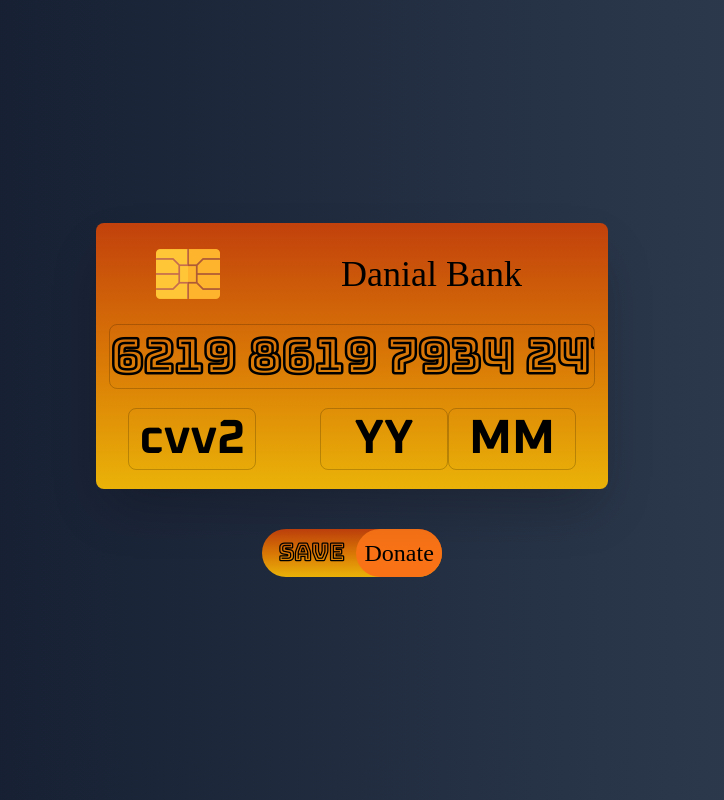
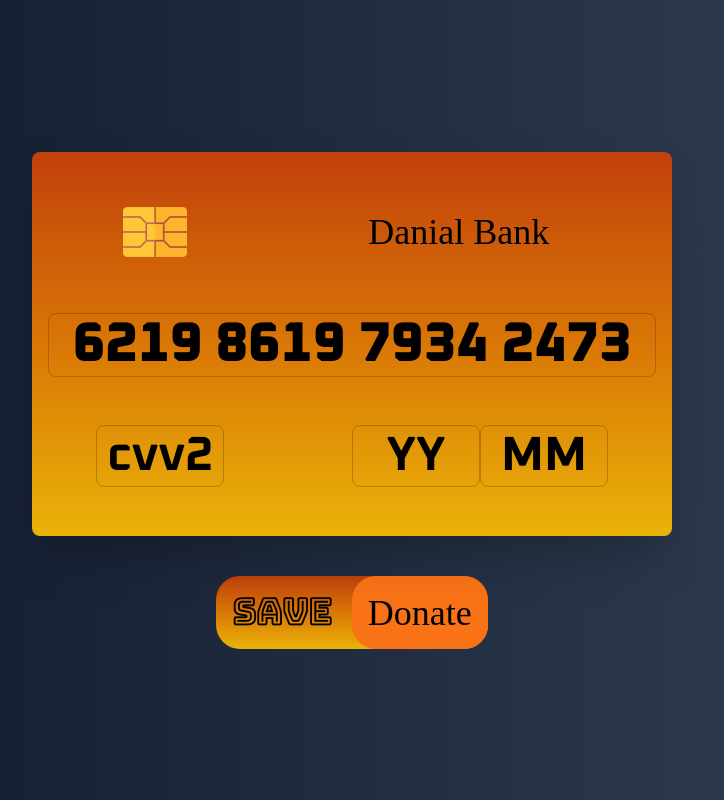
Before and after one commit to DANIYALALBORZ/bank-card-designed, a website: page index.html in a window 1280 px wide. Shown: the whole page, without its empty margins (288-1012 px from the left). Drawn offline with Linux system fonts and the light colour scheme; a web font is replaced by a local one.

Commit message:
Full responsived...

```diff
--- a/assets/css/input.css
+++ b/assets/css/input.css
@@ -25,7 +25,7 @@
 /* ------------------------------------------------------------------------------------------------------- */
 
 .card-container {
-    @apply flex relative w-[95%] h-[20%] sm:w-[80%] shadow-2xl sm:h-1/3 lg:w-[55%] lg:h-1/4 xl:h-1/3 xl:w-[40%] preserve-3d transition-all duration-1000;
+    @apply flex relative w-[95%] h-52 sm:w-[80%] md:h-72 md:w-[60%] xl:w-[50%] xl:h-96 2xl:w-[35%] 2xl:h-[30rem] shadow-2xl preserve-3d transition-all duration-1000;
 }
 
 .card-sides {
@@ -45,7 +45,7 @@
 }
 
 .card-number {
-    @apply bg-transparent border-[1px] border-black/20 rounded-lg w-[95%] font-['bungee'] text-2xl [@media(min-width:375px)]:text-3xl [@media(min-width:425px)]:text-[2rem] [@media(min-width:640px)]:text-4xl [@media(min-width:768px)]:text-5xl [@media(min-width:1280px)]:text-5xl placeholder:text-black font-bold text-center;
+    @apply bg-transparent border-[1px] border-black/20 rounded-lg font-['Oxanium'] w-[95%] h-12 sm:h-16 2xl:h-20 text-[1.7rem] sm:text-5xl md:text-4xl lg:text-5xl xl:text-[3.5rem] 2xl:text-7xl placeholder:text-black font-extrabold text-center;
 }
 
 .saved-card-numbers {
--- a/index.html
+++ b/index.html
@@ -14,24 +14,24 @@
     <div class="card-container">
         <div class="card-front">
             <div class="flex w-[95%] justify-around items-center">
-                <img class="w-12 lg:w-16" src="./assets/img/chip.png" alt="">
-                <p class="text-2xl lg:text-4xl font-['Nabla']">
+                <img class="w-12 sm:w-16 2xl:w-32" src="./assets/img/chip.png" alt="">
+                <p class="text-2xl sm:text-4xl 2xl:text-6xl font-['Nabla']">
                     Danial Bank
                 </p>
             </div>
-            <div id="card-numbers-container" class="relative text-center mx-auto">
+            <div id="card-numbers-container" class="relative text-center mx-auto w-full">
                 <input class="card-number" type="text" placeholder="6219 8619 7934 2473">
             </div>
             <div class="flex justify-around font-['Oxanium']">
                 <input id="cvv2"
-                    class="w-16 lg:w-32 text-center bg-transparent border-[1px] border-black/20 rounded-lg text-2xl md:text-5xl placeholder:text-black font-bold"
+                    class="w-16 sm:w-32 text-center bg-transparent border-[1px] border-black/20 rounded-lg text-2xl md:text-5xl placeholder:text-black font-bold"
                     type="text" placeholder="cvv2">
                 <div class="flex">
                     <input id="year"
-                        class="w-16 lg:w-32 text-center bg-transparent border-[1px] border-black/20 rounded-lg text-xl md:text-5xl placeholder:text-black font-bold"
+                        class="w-16 sm:w-32 text-center bg-transparent border-[1px] border-black/20 rounded-lg text-xl md:text-5xl placeholder:text-black font-bold"
                         type="text" placeholder="YY">
                     <input id="month"
-                        class="w-16 lg:w-32 text-center bg-transparent border-[1px] border-black/20 rounded-lg text-xl md:text-5xl placeholder:text-black font-bold"
+                        class="w-16 sm:w-32 text-center bg-transparent border-[1px] border-black/20 rounded-lg text-xl md:text-5xl placeholder:text-black font-bold"
                         type="text" placeholder="MM">
                 </div>
             </div>
@@ -39,15 +39,17 @@
         <div class="card-back flex justify-center items-center">
             <div class="absolute top-5 bg-black w-full h-1/4"></div>
 
-            <p class=" mt-14 font-['Oxanium']">
+            <p class=" mt-14 font-['Oxanium'] sm:text-4xl md:text-3xl">
                 Fuel my Coding with a coffee🍵
             </p>
         </div>
     </div>
 
     <div class="card-bg rounded-3xl mt-10">
-        <button id="save-btn" class="bg-transparent p-2 ps-4 font-['bungee'] font-bold text-2xl">Save</button>
-        <button class="bg-orange-500 h-full z-10 rounded-3xl p-2 font-[nabla] text-2xl">Donate</button>
+        <button id="save-btn"
+            class="bg-transparent p-2 sm:p-4 ps-4 font-['bungee'] font-bold text-2xl sm:text-4xl">Save</button>
+        <button
+            class="bg-orange-500 h-full z-10 rounded-3xl p-2 sm:p-4 font-[nabla] text-2xl sm:text-4xl">Donate</button>
     </div>
 
     <script src="./assets/js/script.js"></script>
```
Also changed, not shown: assets/css/bank-card.css.
